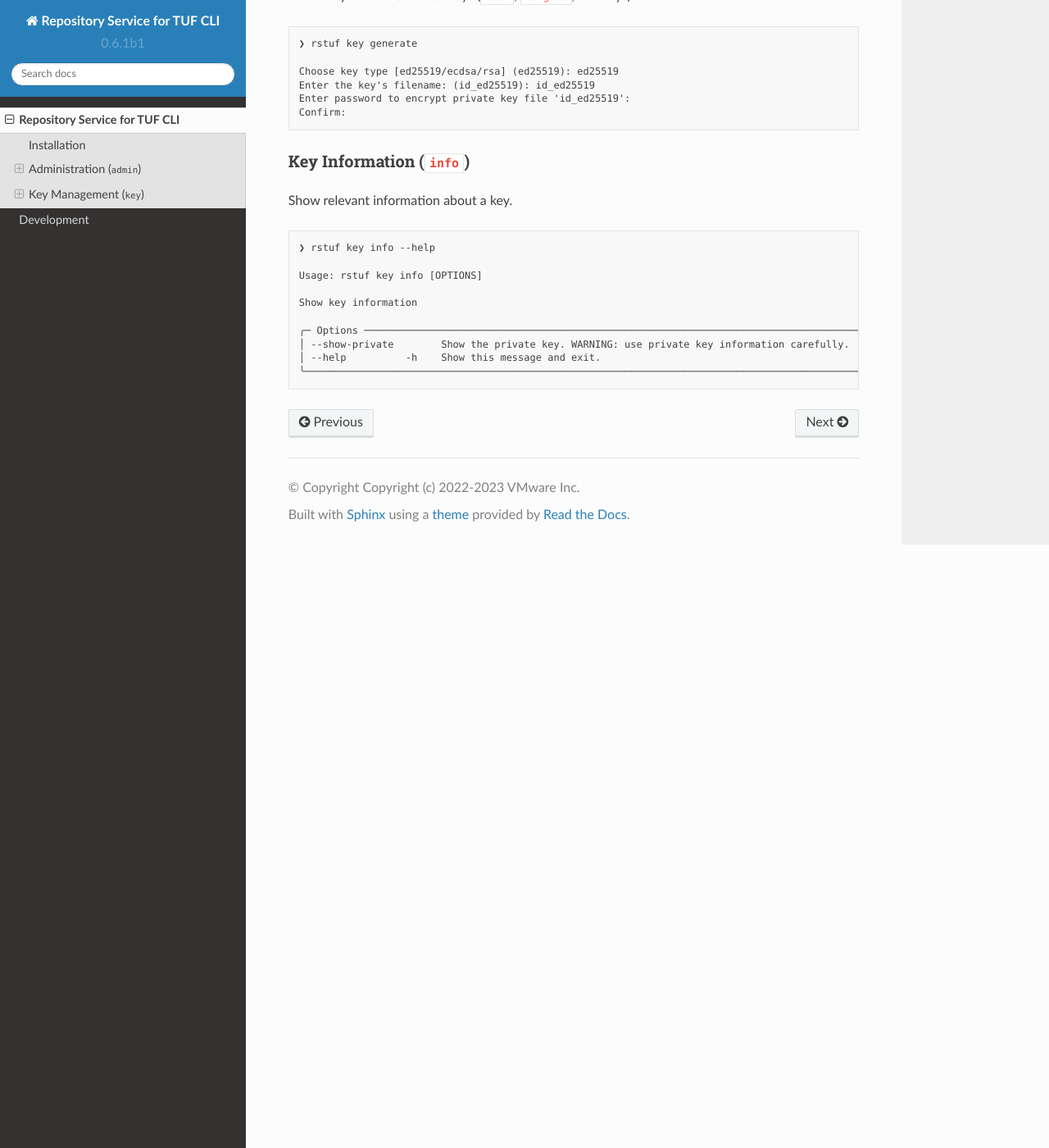
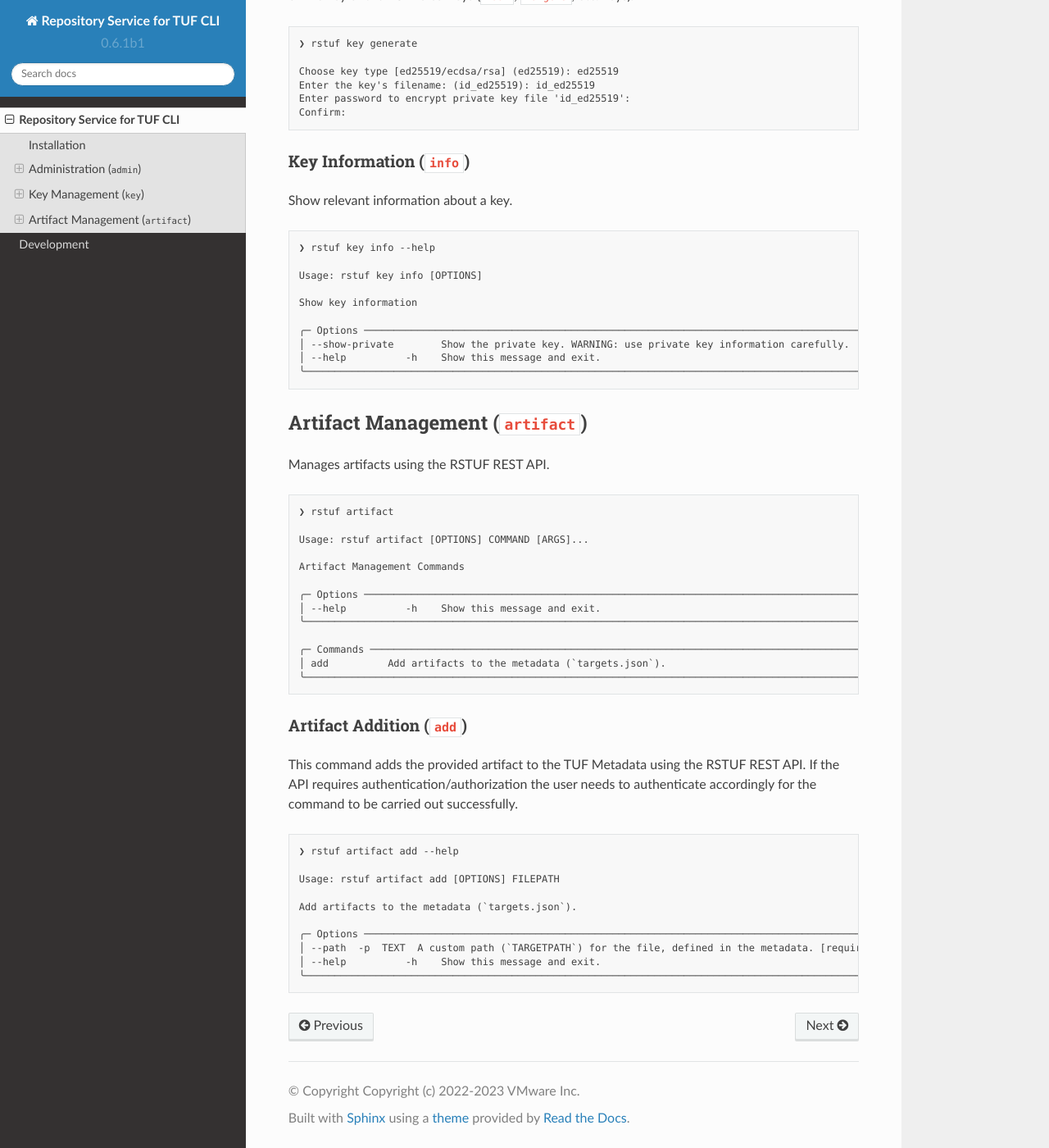
Before and after one commit to repository-service-tuf/repository-service-tuf-cli, a Sphinx documentation site: the page built from docs/source/guide/index.rst, in a window 1280 px wide and 1400 px high, scrolled down 16587 px. Shown: the whole window at 82% size. Built offline with Sphinx 7.4.7 and the Read the Docs theme 2.0.0, drawn with Linux system fonts in a browser that asks for light colours.

Commit message:
Include `rstuf artifact add` command documentation

```diff
--- a/docs/source/devel/index.rst
+++ b/docs/source/devel/index.rst
@@ -17,6 +17,7 @@
    repository_service_tuf
    repository_service_tuf.cli
    repository_service_tuf.cli.admin
+   repository_service_tuf.cli.artifact
    repository_service_tuf.cli.key
    repository_service_tuf.helpers
    modules
--- a/docs/source/devel/repository_service_tuf.cli.rst
+++ b/docs/source/devel/repository_service_tuf.cli.rst
@@ -8,6 +8,7 @@
    :maxdepth: 4
 
    repository_service_tuf.cli.admin
+   repository_service_tuf.cli.artifact
    repository_service_tuf.cli.key
 
 Module contents
--- a/docs/source/guide/index.rst
+++ b/docs/source/guide/index.rst
@@ -991,3 +991,49 @@
     │ --show-private        Show the private key. WARNING: use private key information carefully.      │
     │ --help          -h    Show this message and exit.                                                │
     ╰──────────────────────────────────────────────────────────────────────────────────────────────────╯
+
+
+.. rstuf-cli-artifact
+
+Artifact Management (``artifact``)
+==================================
+
+Manages artifacts using the RSTUF REST API.
+
+.. code::
+
+    ❯ rstuf artifact
+
+    Usage: rstuf artifact [OPTIONS] COMMAND [ARGS]...
+
+    Artifact Management Commands
+
+    ╭─ Options ────────────────────────────────────────────────────────────────────────────────────────╮
+    │ --help          -h    Show this message and exit.                                                │
+    ╰──────────────────────────────────────────────────────────────────────────────────────────────────╯
+
+    ╭─ Commands ───────────────────────────────────────────────────────────────────────────────────────╮
+    │ add          Add artifacts to the metadata (`targets.json`).                                     │
+    ╰──────────────────────────────────────────────────────────────────────────────────────────────────╯
+
+.. rstuf-cli-artifact-add
+
+Artifact Addition (``add``)
+---------------------------
+
+This command adds the provided artifact to the TUF Metadata using the RSTUF REST API.
+If the API requires authentication/authorization the user needs to authenticate accordingly for
+the command to be carried out successfully.
+
+.. code::
+
+    ❯ rstuf artifact add --help
+
+    Usage: rstuf artifact add [OPTIONS] FILEPATH
+
+    Add artifacts to the metadata (`targets.json`).
+
+    ╭─ Options ────────────────────────────────────────────────────────────────────────────────────────╮
+    │ --path  -p  TEXT  A custom path (`TARGETPATH`) for the file, defined in the metadata. [required] │
+    │ --help          -h    Show this message and exit.                                                │
+    ╰──────────────────────────────────────────────────────────────────────────────────────────────────╯
```
Also changed, not shown: docs/source/devel/repository_service_tuf.cli.artifact.rst (added, +21 -0 lines), docs/source/devel/repository_service_tuf.helpers.rst (+8 -0 lines).
